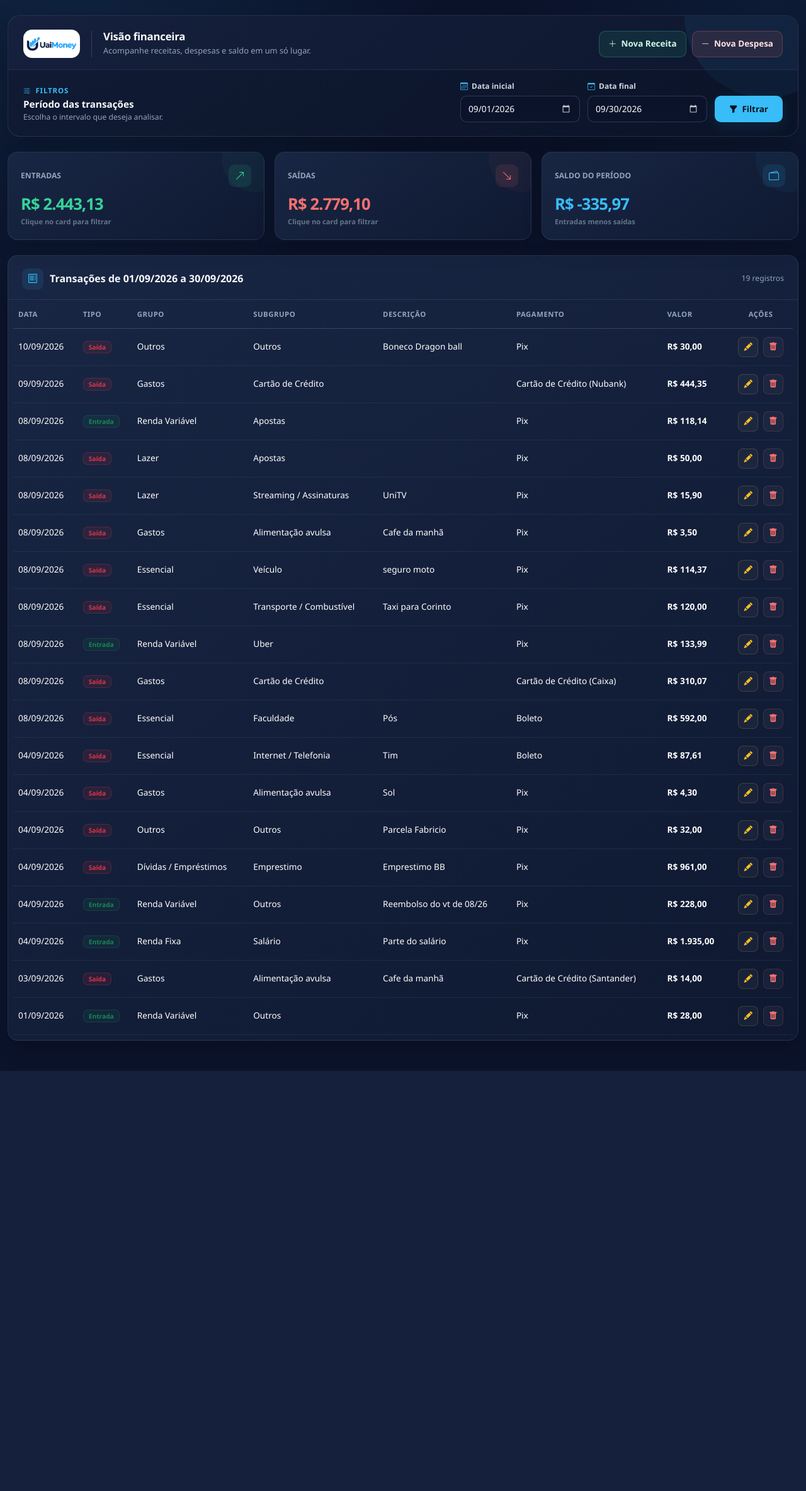
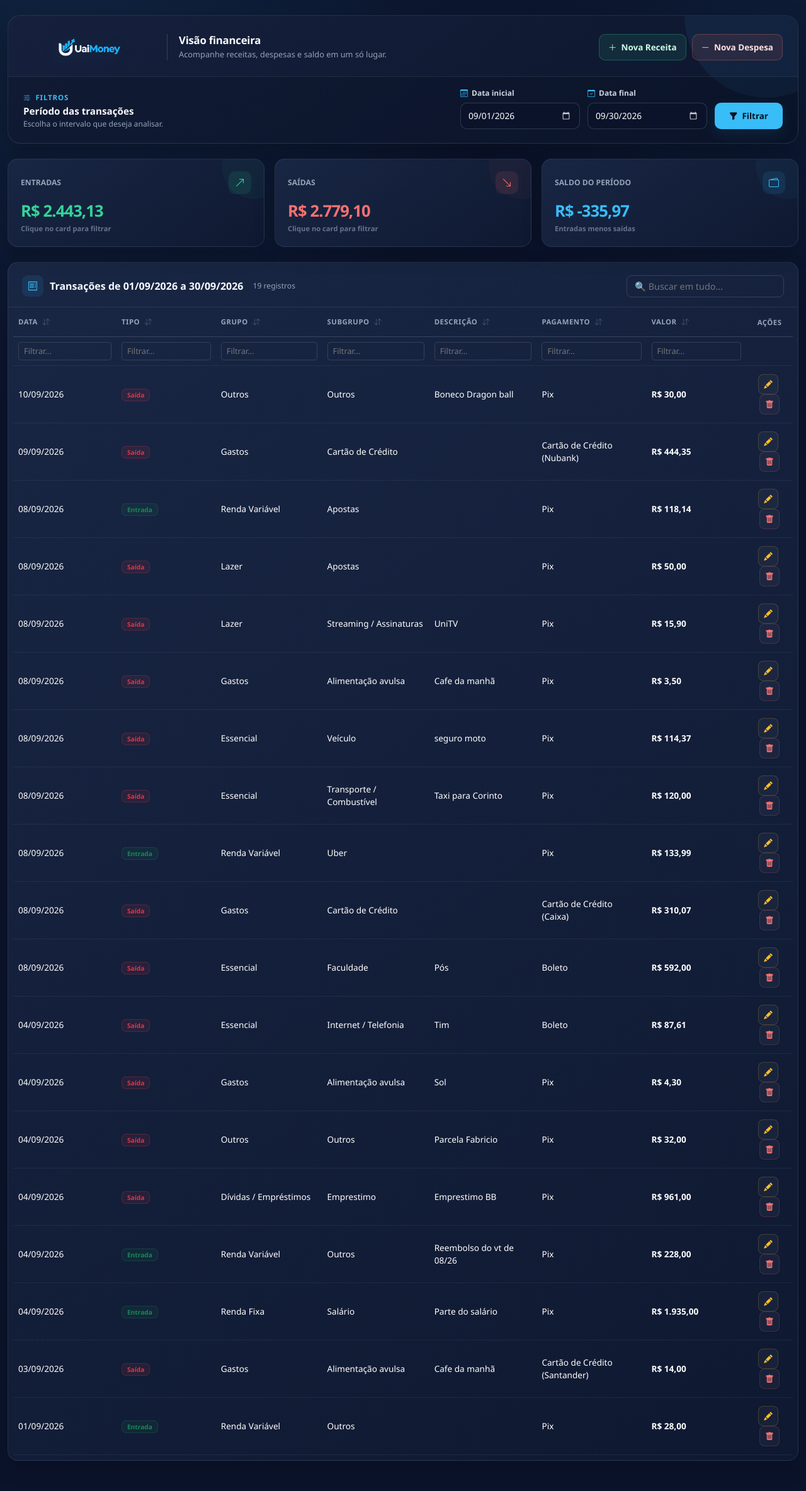
Before and after one commit to PabloAlves99/UaiMoney, a PHP site: page /view/dashboard.php in a window 1280 px wide. Shown: the whole page at 63% size. Before the commit the page ends 1700 px from the top, so only its background shows below. Run offline with PHP 8.4, Linux system fonts and the light colour scheme; data comes from the database, SQL or seed files in the repository; both versions use the stored data as it was after the commit.

Commit message:
Add filtros e atualizações pontuais

```diff
--- a/css/style.css
+++ b/css/style.css
@@ -83,10 +83,15 @@ body {
 }
 
 .brand-logo {
-    height: 45px;
-    /* Ajuste para o tamanho da sua logo */
-    width: auto;
+    width: 210px;
+    height: auto;
+    max-height: 56px;
+    object-fit: contain;
     display: block;
+
+    filter: drop-shadow(
+        0 4px 12px rgba(56, 189, 248, 0.10)
+    );
 }
 
 .brand-separator {
@@ -606,3 +611,50 @@ body {
         padding-right: 0;
     }
 }
+
+/* Novos estilos para Ordenação e Filtros */
+.col-sortable {
+    cursor: pointer;
+    transition: color 0.2s;
+    white-space: nowrap;
+}
+
+.col-sortable:hover {
+    color: #38bdf8 !important;
+}
+
+.icone-sort {
+    font-size: 0.75rem;
+    opacity: 0.4;
+    margin-left: 4px;
+}
+
+.input-filtro-coluna {
+    background-color: transparent;
+    border: 1px solid #334155;
+    color: #f8fafc;
+    font-size: 0.8rem;
+    padding: 4px 8px;
+    border-radius: 4px;
+    width: 100%;
+}
+
+.input-filtro-coluna:focus {
+    border-color: #0ea5e9;
+    outline: none;
+}
+
+.input-global-busca {
+    background-color: transparent;
+    border: 1px solid #334155;
+    color: #fff;
+    padding: 6px 12px;
+    border-radius: 8px;
+    font-size: 0.9rem;
+    width: 250px;
+}
+
+.input-global-busca:focus {
+    border-color: #0ea5e9;
+    outline: none;
+}
--- a/entradas/nova_entrada.php
+++ b/entradas/nova_entrada.php
@@ -123,6 +123,7 @@ try {
     <title>Nova Entrada - UaiMoney</title>
     <link href="https://cdn.jsdelivr.net/npm/bootstrap@5.3.0/dist/css/bootstrap.min.css" rel="stylesheet">
     <link rel="stylesheet" href="https://cdn.jsdelivr.net/npm/bootstrap-icons@1.10.5/font/bootstrap-icons.css">
+    <link rel="shortcut icon" href="../media/icon.png" type="image/x-icon">
     <style>
         body {
             background-color: #0b132b;
--- a/grupos/editar_grupo.php
+++ b/grupos/editar_grupo.php
@@ -37,6 +37,7 @@ if (!$grupo) {
     <meta charset="UTF-8">
     <title>Editar Grupo - UaiMoney</title>
     <link href="https://cdn.jsdelivr.net/npm/bootstrap@5.3.0/dist/css/bootstrap.min.css" rel="stylesheet">
+    <link rel="shortcut icon" href="../media/icon.png" type="image/x-icon">
     <style>
         body {
             background-color: #0b132b;
--- a/grupos/index.php
+++ b/grupos/index.php
@@ -31,6 +31,7 @@ try {
     <title>Gerenciar Grupos - UaiMoney</title>
     <link href="https://cdn.jsdelivr.net/npm/bootstrap@5.3.0/dist/css/bootstrap.min.css" rel="stylesheet">
     <link rel="stylesheet" href="https://cdn.jsdelivr.net/npm/bootstrap-icons@1.10.5/font/bootstrap-icons.css">
+    <link rel="shortcut icon" href="../media/icon.png" type="image/x-icon">
     <style>
         body {
             background-color: #0b132b;
--- a/grupos/novo_grupo.php
+++ b/grupos/novo_grupo.php
@@ -23,6 +23,7 @@ if ($_SERVER['REQUEST_METHOD'] === 'POST') {
     <meta charset="UTF-8">
     <title>Novo Grupo - UaiMoney</title>
     <link href="https://cdn.jsdelivr.net/npm/bootstrap@5.3.0/dist/css/bootstrap.min.css" rel="stylesheet">
+    <link rel="shortcut icon" href="../media/icon.png" type="image/x-icon">
     <style>
         body {
             background-color: #0b132b;
--- a/subgrupos/editar_subgrupo.php
+++ b/subgrupos/editar_subgrupo.php
@@ -52,6 +52,7 @@ if (!$subgrupo) {
     <title>UaiMoney - Editar Subgrupo</title>
     <link href="https://cdn.jsdelivr.net/npm/bootstrap@5.3.0/dist/css/bootstrap.min.css" rel="stylesheet">
     <link rel="stylesheet" href="https://cdn.jsdelivr.net/npm/bootstrap-icons@1.10.5/font/bootstrap-icons.css">
+    <link rel="shortcut icon" href="../media/icon.png" type="image/x-icon">
     <style>
         body {
             background-color: #0b132b;
--- a/subgrupos/index.php
+++ b/subgrupos/index.php
@@ -31,6 +31,7 @@ try {
     <title>Gerenciar Subgrupos - UaiMoney</title>
     <link href="https://cdn.jsdelivr.net/npm/bootstrap@5.3.0/dist/css/bootstrap.min.css" rel="stylesheet">
     <link rel="stylesheet" href="https://cdn.jsdelivr.net/npm/bootstrap-icons@1.10.5/font/bootstrap-icons.css">
+    <link rel="shortcut icon" href="../media/icon.png" type="image/x-icon">
     <style>
         body {
             background-color: #0b132b;
--- a/subgrupos/novo_subgrupo.php
+++ b/subgrupos/novo_subgrupo.php
@@ -42,6 +42,7 @@ if ($_SERVER['REQUEST_METHOD'] === 'POST') {
     <title>Cadastrar Subgrupo - UaiMoney</title>
     <link href="https://cdn.jsdelivr.net/npm/bootstrap@5.3.0/dist/css/bootstrap.min.css" rel="stylesheet">
     <link rel="stylesheet" href="https://cdn.jsdelivr.net/npm/bootstrap-icons@1.10.5/font/bootstrap-icons.css">
+    <link rel="shortcut icon" href="../media/icon.png" type="image/x-icon">
     <style>
         body {
             background-color: #0b132b;
--- a/view/dashboard.php
+++ b/view/dashboard.php
@@ -1,5 +1,7 @@
 <?php
-// Inclui o motor central de base de dados da pasta db (que já cria e valida tudo)
+if (session_status() === PHP_SESSION_NONE) {
+    session_start();
+}
 include '../db/conexao.php';
 
 $entradas = 0;
@@ -8,9 +10,24 @@ $saldo = 0;
 $transacoes = [];
 $erro = '';
 
-// 1. Lógica do Filtro de Datas
-$data_inicio = isset($_GET['data_inicio']) ? $_GET['data_inicio'] : date('Y-m-01');
-$data_fim = isset($_GET['data_fim']) ? $_GET['data_fim'] : date('Y-m-t');
+if (isset($_GET['data_inicio']) && isset($_GET['data_fim'])) {
+    // Se o usuário usou o formulário agora, pega do GET e atualiza a Sessão
+    $data_inicio = $_GET['data_inicio'];
+    $data_fim = $_GET['data_fim'];
+
+    $_SESSION['filtro_data_inicio'] = $data_inicio;
+    $_SESSION['filtro_data_fim'] = $data_fim;
+
+} elseif (isset($_SESSION['filtro_data_inicio']) && isset($_SESSION['filtro_data_fim'])) {
+    // Se não veio pelo GET, mas já existe na Sessão
+    $data_inicio = $_SESSION['filtro_data_inicio'];
+    $data_fim = $_SESSION['filtro_data_fim'];
+
+} else {
+    // Se for o primeiro acesso absoluto, usa a data do mês atual
+    $data_inicio = date('Y-m-01');
+    $data_fim = date('Y-m-t');
+}
 
 try {
     // 2. SQL Mágico
@@ -48,7 +65,7 @@ try {
 
     <link href="https://cdn.jsdelivr.net/npm/bootstrap@5.3.0/dist/css/bootstrap.min.css" rel="stylesheet">
     <link rel="stylesheet" href="https://cdn.jsdelivr.net/npm/bootstrap-icons@1.10.5/font/bootstrap-icons.css">
-    <link rel="shortcut icon" href="../media/logoUaiMoney.png" type="image/x-icon">
+    <link rel="shortcut icon" href="../media/icon.png" type="image/x-icon">
     <link rel="stylesheet" href="../css/style.css">
 </head>
 
@@ -60,7 +77,7 @@ try {
         <section class="dashboard-toolbar mb-4">
             <div class="toolbar-top">
                 <div class="brand-area">
-                    <img src="../media/logoUaiMoney.png" alt="Logo UaiMoney" class="brand-logo" style="background-color: #fff; border-radius: 14px;">
+                    <img src="../media/logoDark.png" alt="Logo UaiMoney" class="brand-logo">
                     <div class="brand-separator"></div>
                     <div class="brand-copy">
                         <h1 class="dashboard-title">Visão financeira</h1>
@@ -147,8 +164,9 @@ try {
 
         <!-- TABELA -->
         <div class="card-custom transaction-card">
-            <div class="transaction-header">
-                <h4 class="transaction-title" id="titulo-tabela">
+            <div class="transaction-header" style="display: flex; justify-content: space-between; align-items: center; flex-wrap: wrap; gap: 15px;">
+                <div style="display: flex; align-items: center; gap: 15px;">
+                    <h4 class="transaction-title" id="titulo-tabela" style="margin: 0;">
                         <span class="transaction-title-icon"><i class="bi bi-receipt"></i></span>
                         <span>Transações de <?php echo date('d/m/Y', strtotime($data_inicio)); ?> a <?php echo date('d/m/Y', strtotime($data_fim)); ?></span>
                     </h4>
@@ -156,20 +174,36 @@ try {
                         <?php echo count($transacoes); ?> <?php echo count($transacoes) === 1 ? 'registro' : 'registros'; ?>
                     </span>
                 </div>
+                <!-- NOVO: Filtro Global Rápido -->
+                <div>
+                    <input type="text" id="filtroGlobal" class="input-global-busca" placeholder="🔍 Buscar em tudo..." onkeyup="aplicarFiltros()">
+                </div>
+            </div>
 
             <div class="table-wrapper">
                 <div class="table-responsive">
-                    <table class="table align-middle table-hover">
+                    <table class="table align-middle table-hover" id="tabelaTransacoes">
                         <thead>
                             <tr>
-                                <th>Data</th>
-                                <th>Tipo</th>
-                                <th>Grupo</th>
-                                <th>Subgrupo</th>
-                                <th>Descrição</th>
-                                <th>Pagamento</th>
-                                <th>Valor</th>
+                                <th class="col-sortable" onclick="ordenarTabela(0)">Data <i class="bi bi-arrow-down-up icone-sort"></i></th>
+                                <th class="col-sortable" onclick="ordenarTabela(1)">Tipo <i class="bi bi-arrow-down-up icone-sort"></i></th>
+                                <th class="col-sortable" onclick="ordenarTabela(2)">Grupo <i class="bi bi-arrow-down-up icone-sort"></i></th>
+                                <th class="col-sortable" onclick="ordenarTabela(3)">Subgrupo <i class="bi bi-arrow-down-up icone-sort"></i></th>
+                                <th class="col-sortable" onclick="ordenarTabela(4)">Descrição <i class="bi bi-arrow-down-up icone-sort"></i></th>
+                                <th class="col-sortable" onclick="ordenarTabela(5)">Pagamento <i class="bi bi-arrow-down-up icone-sort"></i></th>
+                                <th class="col-sortable" onclick="ordenarTabela(6)">Valor <i class="bi bi-arrow-down-up icone-sort"></i></th>
                                 <th class="text-center">Ações</th>
+                            </tr>
+                            <!-- NOVO: Linha de Filtros por Coluna -->
+                            <tr>
+                                <td><input type="text" class="input-filtro-coluna" data-col="0" placeholder="Filtrar..." onkeyup="aplicarFiltros()"></td>
+                                <td><input type="text" class="input-filtro-coluna" data-col="1" placeholder="Filtrar..." onkeyup="aplicarFiltros()"></td>
+                                <td><input type="text" class="input-filtro-coluna" data-col="2" placeholder="Filtrar..." onkeyup="aplicarFiltros()"></td>
+                                <td><input type="text" class="input-filtro-coluna" data-col="3" placeholder="Filtrar..." onkeyup="aplicarFiltros()"></td>
+                                <td><input type="text" class="input-filtro-coluna" data-col="4" placeholder="Filtrar..." onkeyup="aplicarFiltros()"></td>
+                                <td><input type="text" class="input-filtro-coluna" data-col="5" placeholder="Filtrar..." onkeyup="aplicarFiltros()"></td>
+                                <td><input type="text" class="input-filtro-coluna" data-col="6" placeholder="Filtrar..." onkeyup="aplicarFiltros()"></td>
+                                <td></td>
                             </tr>
                         </thead>
                         <tbody>
```
Also changed, not shown: acoes/editar.php (+10 -12 lines), js/script.js (+93 -0 lines), saidas/nova_saida.php (+5 -4 lines), banco.sqlite, media/icon.png (added), media/logoDark.png (added). Lines whose indentation alone changed are shown as unchanged.
